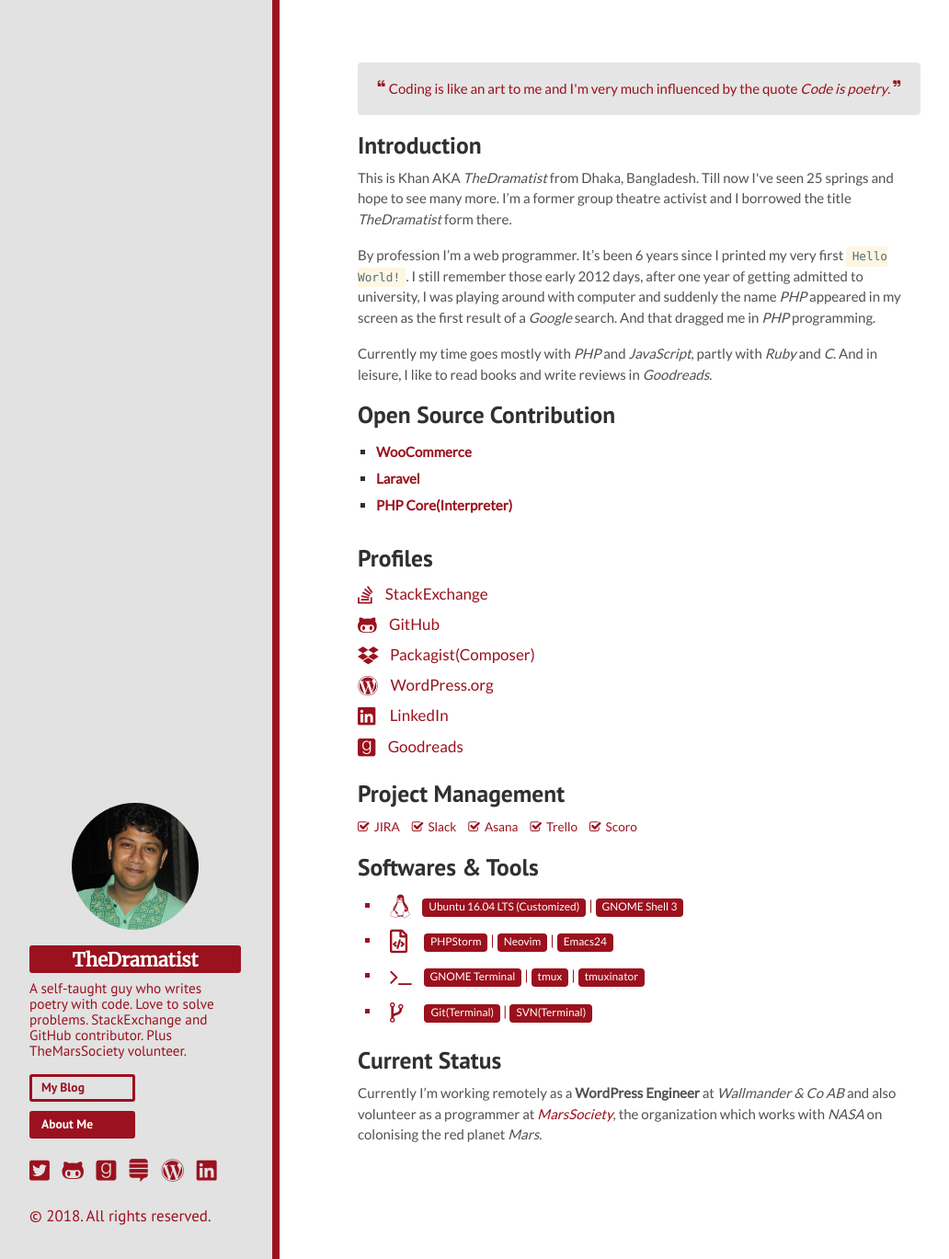
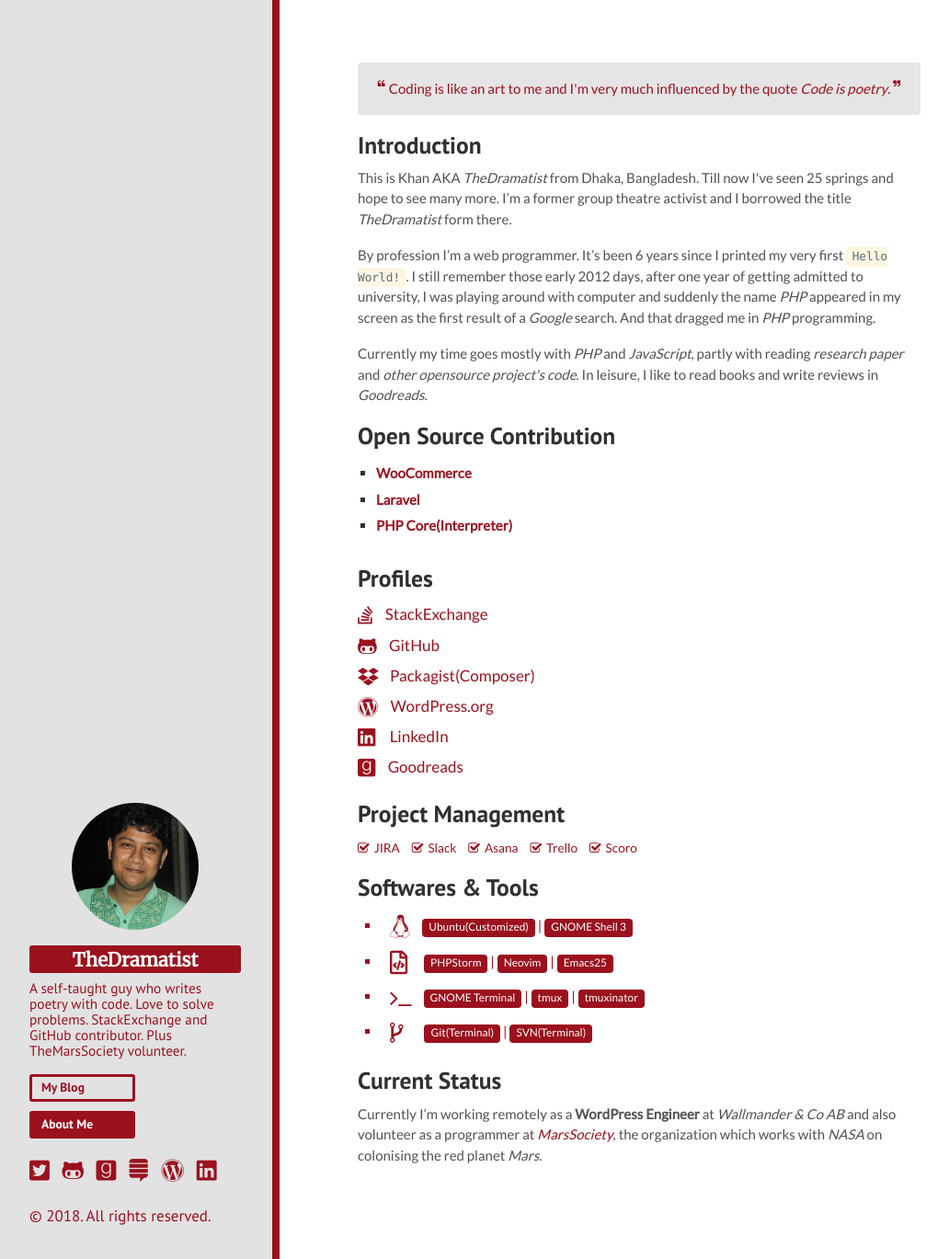
Before and after one commit to khanrn/codemascot.github.io, a Jekyll site: the page built from about-me/index.html, in a window 1280 px wide and 1369 px high. Shown: the whole window at 92% size, without its empty margins (2-1034 px from the left). Built offline with Jekyll 4.4.1, drawn with Linux system fonts in a browser that asks for light colours; nearby versions of some CDN libraries; some web fonts are replaced.

Commit message:
About Me Fixed

```diff
--- a/about-me/index.html
+++ b/about-me/index.html
@@ -11,7 +11,7 @@
 	<h1 class="page-title">Introduction</h1>
 	<p>This is Khan AKA <em>TheDramatist</em> from Dhaka, Bangladesh. Till now I've seen <span id="age-year"></span> springs and hope to see many more. I’m a former group theatre activist and I borrowed the title <em>TheDramatist</em> form there.</p>
 	<p>By profession I’m a web programmer. It’s been <span id="experience-year"></span> years since I printed my very first <code>Hello World!</code>. I still remember those early 2012 days, after one year of getting admitted to university, I was playing around with computer and suddenly the name <em>PHP</em> appeared in my screen as the first result of a <em>Google</em> search. And that dragged me in <em>PHP</em> programming.</p>
-	<p>Currently my time goes mostly with <em>PHP</em> and <em>JavaScript</em>, partly with <em>Ruby</em> and <em>C</em>. And in leisure, I like to read books and write reviews in <i>Goodreads</i>.</p>
+	<p>Currently my time goes mostly with <em>PHP</em> and <em>JavaScript</em>, partly with reading <em>research paper</em> and <em>other opensource project's code</em>. In leisure, I like to read books and write reviews in <i>Goodreads</i>.</p>
 
 	<h1 class="page-title">Open Source Contribution</h>
 	<ul class="contributions">
@@ -54,10 +54,10 @@
 	<h1 class="page-title">Softwares & Tools</h1>
 	<ul class="software-tools">
 		<li class="os">
-			<span>Ubuntu 16.04 LTS (Customized)</span> | <span>GNOME Shell 3</span>
+			<span>Ubuntu(Customized)</span> | <span>GNOME Shell 3</span>
 		</li>
 		<li class="ide">
-			<span>PHPStorm</span> | <span>Neovim</span> | <span>Emacs24</span>
+			<span>PHPStorm</span> | <span>Neovim</span> | <span>Emacs25</span>
 		</li>
 		<li class="editor">
 			<span>GNOME Terminal</span> | <span>tmux</span> | <span>tmuxinator</span>
```
